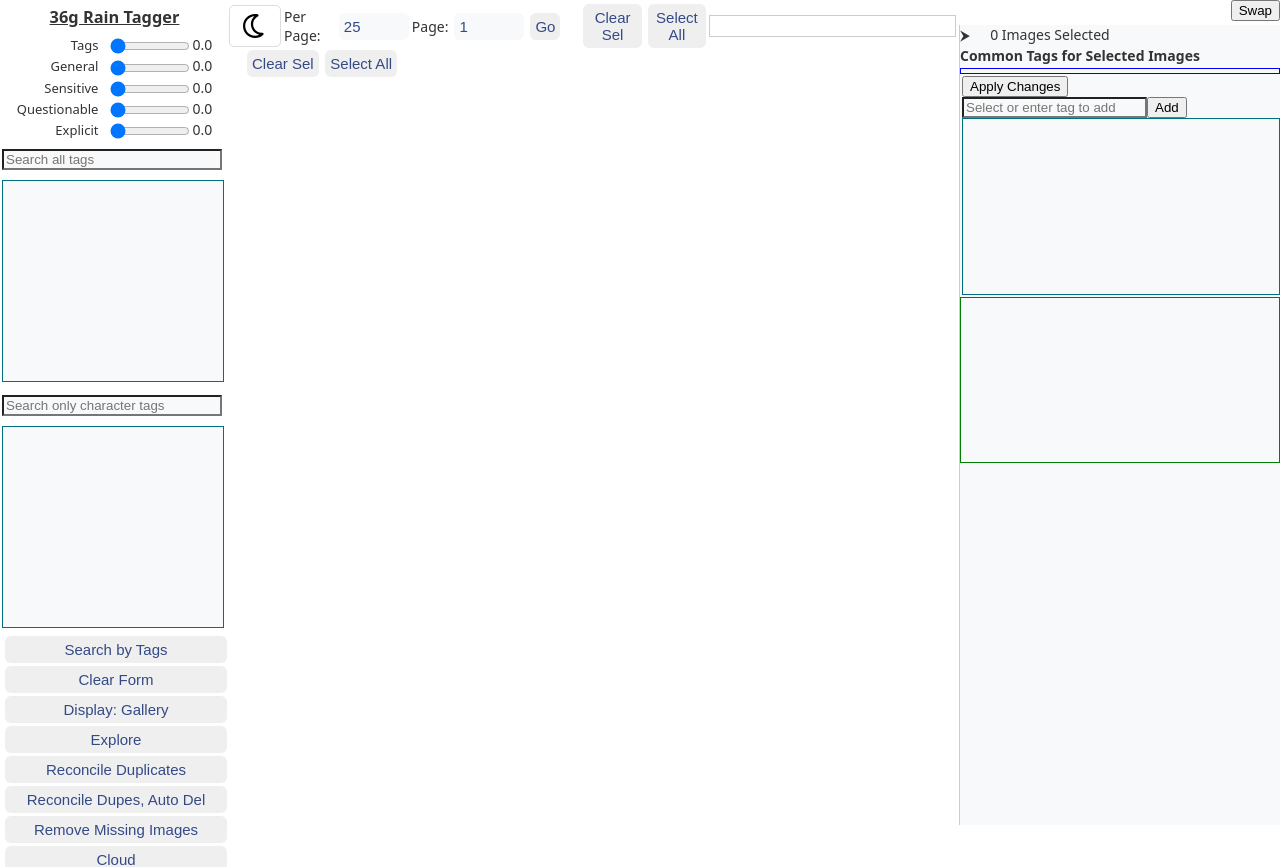
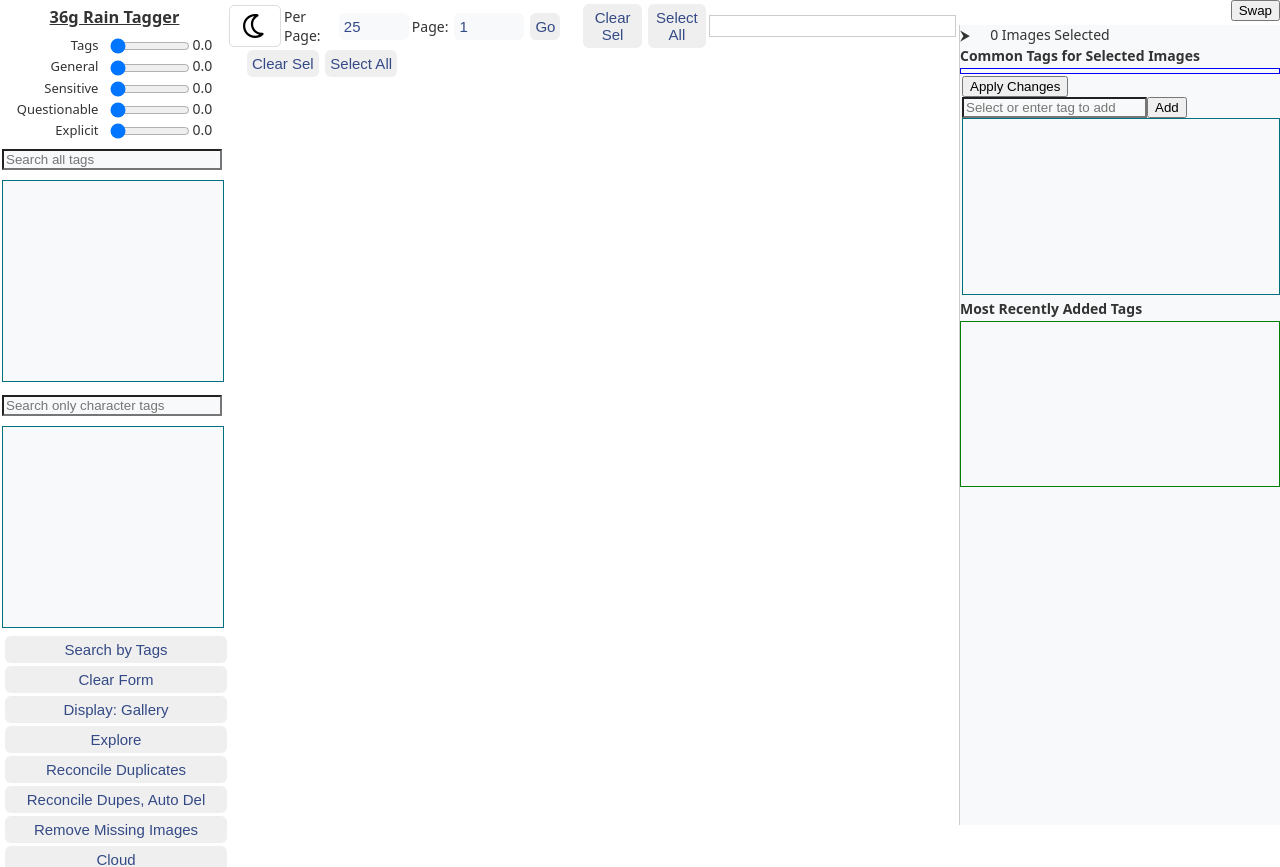
Before and after one commit to fire-eggs/36g-Rain-Tagger, a Python web app: template src/templates/index.html in a window 1280 px wide. Shown: the top 867 px of the page. Run offline with Jinja, Linux system fonts and the light colour scheme; the template is opened without the code that fills it, so the values that code supplies are empty.

Commit message:
Add a label for the MRA tag section

```diff
--- a/src/templates/index.html
+++ b/src/templates/index.html
@@ -95,6 +95,7 @@
                 <div id="addtag_suggestions"></div>
             </div>
         </div>
+        <p style="margin:0; line-height:24px;"><b>Most Recently Added Tags</b></p>
         <div id="MRUTags" class="info-MRU" style="border:1px solid green;"></div>
     </div>
     <div class="details-panel" id="detail_panel2" style="display:none; overflow-y:scroll;">
```
